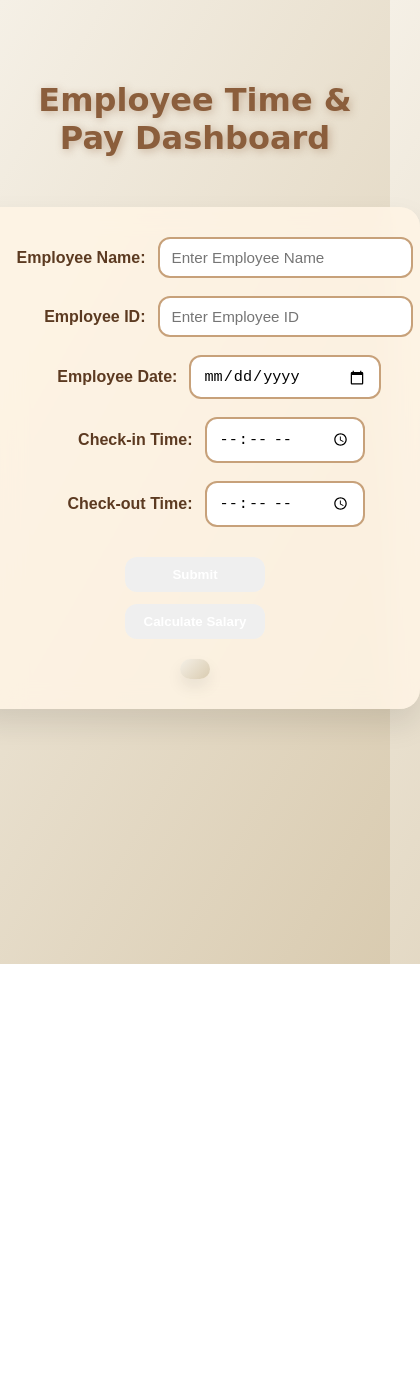
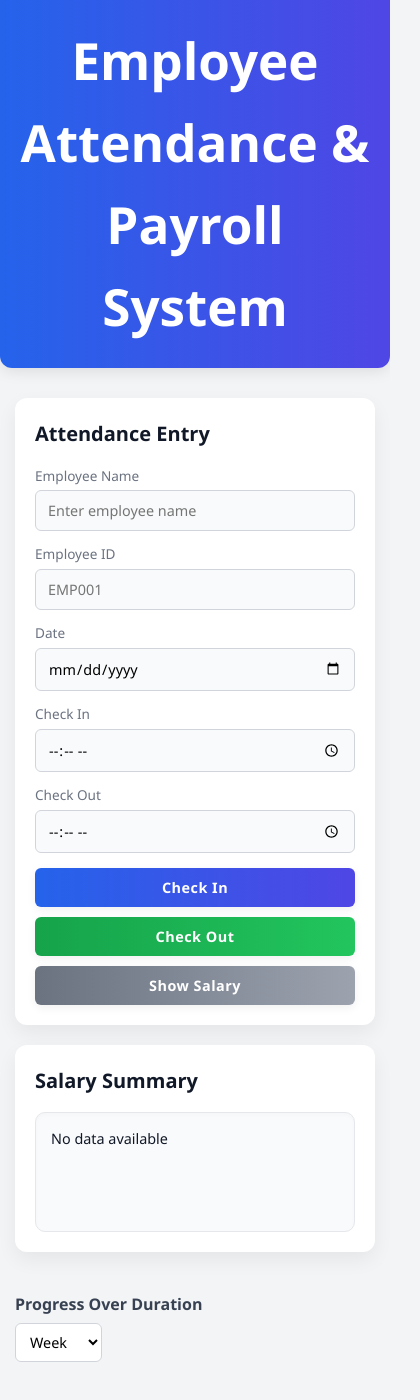
Before and after one commit to pamithkodekal/Employee-Management, a plain HTML site: page index.html in a window 390 px wide. Shown: the whole page, 420 px wide, since content can reach past the window. Before the commit the page ends 964 px from the top, so only its background shows below. Drawn offline with Linux system fonts and the light colour scheme.

Commit message:
Update project files

```diff
--- a/index.html
+++ b/index.html
@@ -4,50 +4,81 @@
 <head>
     <meta charset="UTF-8">
     <meta name="viewport" content="width=device-width, initial-scale=1.0">
-    <title>Employee Time & Pay Dashboard</title>
+    <title>Employee Attendance & Payroll</title>
     <link rel="stylesheet" href="style.css">
 </head>
 
 <body>
-    <header>
-        <div class="Layout">
-            <h1>Employee Time & Pay Dashboard</h1>
-        </div>
+
+    <header class="header">
+        <h1>Employee Attendance & Payroll System</h1>
     </header>
-    <main>
-         <div class="form">
-            <div class="row">
-                <label>Employee Name:</label>
-                <input id="Empname" type="text" placeholder="Enter Employee Name">
+
+    <main class="container">
+
+        <!-- Attendance Card -->
+        <section class="card">
+            <h2>Attendance Entry</h2>
+
+            <div class="field">
+                <label>Employee Name</label>
+                <input id="Empname" type="text" placeholder="Enter employee name">
             </div>
-            <div class="row">
-                <label>Employee ID:</label>
-                <input type="text" class="EmpID" placeholder="Enter Employee ID">
+
+            <div class="field">
+                <label>Employee ID</label>
+                <input type="text" class="EmpID" placeholder="EMP001">
             </div>
-            <div class="row">
-                <label>Employee Date:</label>
+
+            <div class="field">
+                <label>Date</label>
                 <input type="date" class="Date">
             </div>
-            <div class="row">
-                <label>Check-in Time:</label>
+
+            <div class="field">
+                <label>Check In</label>
                 <input type="time" class="Checkin">
             </div>
-            <div class="row">
-                <label>Check-out Time:</label>
+
+            <div class="field">
+                <label>Check Out</label>
                 <input type="time" class="Checkout">
             </div>
 
-            <button onclick="Submit()">Submit</button>
-            <button onclick="calculateSalary()">Calculate Salary</button>
+            <div class="buttons">
+                <button class="btn primary" onclick="checkIn()">Check In</button>
+                <button class="btn success" onclick="checkOutAndCalculate()">Check Out</button>
+                <button class="btn neutral" onclick="showSalary()">Show Salary</button>
+            </div>
+        </section>
 
-            <div id="Salary"></div>
-        </div>
+        <!-- Salary Card -->
+        <section class="card salary-card">
+            <h2>Salary Summary</h2>
+            <div id="Salary" class="salary-box">
+                No data available
+            </div>
+        </section>
+
+        <section id="drop">
+            <h4>Progress Over Duration</h4>
+        <select id="periodType" onchange="showGroupedHours()">
+            <option value="week">Week</option>
+            <option value="month">Month</option>
+            <option value="year">Year</option>
+        </select>
+        </section>
+
+        <div id="groupedHours"></div>
 
 
     </main>
-    <script src="main.js"></script>
 
-
+    <script src="js/data.js"></script>
+    <script src="js/attendance.js"></script>
+    <script src="js/salary.js"></script>
+    <script src="js/ui.js"></script>
+     <script src="js/graph.js"></script>
 </body>
 
 </html>
--- /dev/null
+++ b/js/data.js
@@ -0,0 +1,5 @@
+let employees = JSON.parse(localStorage.getItem("employees")) || [];
+
+function saveData() {
+    localStorage.setItem("employees", JSON.stringify(employees));
+}
--- /dev/null
+++ b/js/graph.js
@@ -0,0 +1,87 @@
+// -----------------------------
+// Group hours & salary by period
+// periodType: "week", "month", "year"
+// -----------------------------
+function getGroupedData(empId, periodType = "month") {
+    const employee = employees.find(e => e.empId === empId);
+    if (!employee) return null;
+
+    const data = {}; // { periodKey: { hours: x, salary: y } }
+
+    employee.attendance.forEach(record => {
+        if (!record.checkOut) return;
+
+        const d = new Date(record.date);
+        let key;
+
+        // Determine the period key
+        if (periodType === "week") {
+            const weekNum = Math.ceil(
+                ((d - new Date(d.getFullYear(), 0, 1)) / 86400000 + new Date(d.getFullYear(), 0, 1).getDay() + 1) / 7
+            );
+            key = `${d.getFullYear()}-W${weekNum}`;
+        } else if (periodType === "month") {
+            key = `${d.getFullYear()}-${String(d.getMonth() + 1).padStart(2, '0')}`;
+        } else { // year
+            key = `${d.getFullYear()}`;
+        }
+
+        // Initialize if not exists
+        if (!data[key]) data[key] = { hours: 0, salary: 0 };
+
+        // Add hours and daily salary
+        data[key].hours += record.hours;
+        data[key].salary += record.salary;
+    });
+
+    // Add monthly bonuses (>24 days / full month)
+    if (periodType === "month") {
+        for (const key in data) {
+            const [year, month] = key.split("-").map(Number);
+            const periodRecords = employee.attendance.filter(r => {
+                const pd = new Date(r.date);
+                return pd.getFullYear() === year && pd.getMonth() + 1 === month && r.checkOut;
+            });
+
+            const totalDaysInMonth = new Date(year, month, 0).getDate();
+
+            if (periodRecords.length > 24) data[key].salary += 1000;
+            if (periodRecords.length === totalDaysInMonth) data[key].salary += 2000;
+        }
+    }
+
+    return data;
+}
+
+// -----------------------------
+// Display grouped hours & salary
+// -----------------------------
+function showGroupedHours() {
+    const empId = document.querySelector(".EmpID").value;
+    const periodType = document.getElementById("periodType").value;
+
+    const data = getGroupedData(empId, periodType);
+
+    if (!data) {
+        document.getElementById("groupedHours").innerHTML = "No data available";
+        return;
+    }
+
+    let html = `<table border="1" style="border-collapse: collapse; width: 100%;">
+                    <tr>
+                        <th>Period</th>
+                        <th>Hours Worked</th>
+                        <th>Salary</th>
+                    </tr>`;
+
+    for (const key in data) {
+        html += `<tr>
+                    <td>${key}</td>
+                    <td>${data[key].hours.toFixed(2)}</td>
+                    <td>₹${data[key].salary.toFixed(2)}</td>
+                 </tr>`;
+    }
+
+    html += "</table>";
+    document.getElementById("groupedHours").innerHTML = html;
+}
--- /dev/null
+++ b/js/salary.js
@@ -0,0 +1,91 @@
+function checkOutAndCalculate() {
+    const empId = document.querySelector(".EmpID").value.trim();
+    const date = document.querySelector(".Date").value;
+    const checkOutTime = document.querySelector(".Checkout").value;
+
+    if (!empId || !date || !checkOutTime) {
+        alert("All fields are required");
+        return;
+    }
+
+    // Find employee
+    let employee = employees.find(e => e.empId === empId);
+    if (!employee) {
+        alert("Employee not found");
+        return;
+    }
+
+    // Find attendance record
+    let record = employee.attendance.find(a => a.date === date);
+    if (!record) {
+        alert("No check-in found for this date");
+        return;
+    }
+
+    if (record.checkOut) {
+        alert("Check-out already done");
+        return;
+    }
+
+    record.checkOut = checkOutTime;
+
+    // ----- TIME CALCULATION -----
+    const [inH, inM] = record.checkIn.split(":").map(Number);
+    const [outH, outM] = checkOutTime.split(":").map(Number);
+
+    const totalMinutes = (outH * 60 + outM) - (inH * 60 + inM);
+    if (totalMinutes <= 0) {
+        alert("Invalid checkout time");
+        record.checkOut = null;
+        return;
+    }
+
+    const hours = totalMinutes / 60;
+    record.hours = hours;
+
+    // ----- DAILY SALARY -----
+    let dailySalary = 0;
+    if (hours > 7.45) dailySalary = 500;
+    else if (hours > 1) dailySalary = 150;
+    else dailySalary = 10;
+
+    // Sunday/weekday bonus
+    dailySalary += new Date(date).getDay() === 0 ? 500 : 100;
+    record.salary = dailySalary;
+
+    // ----- MONTHLY SALARY -----
+    const month = new Date(date).getMonth();
+    const year = new Date(date).getFullYear();
+
+    const workingDays = employee.attendance.filter(a => {
+        const d = new Date(a.date);
+        return (
+            d.getMonth() === month &&
+            d.getFullYear() === year &&
+            a.checkIn &&
+            a.checkOut
+        );
+    });
+
+    // Sum all salaries for worked days
+    let totalSalary = workingDays.reduce((sum, day) => sum + day.salary, 0);
+
+    const totalDaysInMonth = new Date(year, month + 1, 0).getDate();
+
+    // Apply bonus logic
+    if (workingDays.length > 24) {
+        totalSalary += 1000; // +1000 for >24 days
+    }
+    if (workingDays.length === totalDaysInMonth) {
+        totalSalary += 2000; // +2000 if worked full month
+    }
+
+    saveData();
+
+    showResult(
+        `Check-out successful ✅
+Employee: ${employee.name}
+Hours Worked Today: ${hours.toFixed(2)}
+Total Salary This Month: ₹${totalSalary}`
+    );
+}
--- /dev/null
+++ b/js/ui.js
@@ -0,0 +1,44 @@
+function showSalary() {
+    const empId = document.querySelector(".EmpID").value;
+    const date = document.querySelector(".Date").value;
+
+    let employee = employees.find(e => e.empId === empId);
+    if (!employee) {
+        alert("Employee not found");
+        return;
+    }
+
+    let record = employee.attendance.find(a => a.date === date);
+    if (!record || !record.checkOut) {
+        alert("No completed attendance found");
+        return;
+    }
+
+    // Monthly calculation
+    const month = new Date(date).getMonth();
+    const year = new Date(date).getFullYear();
+
+    const workingDays = employee.attendance.filter(a => {
+        const d = new Date(a.date);
+        return d.getMonth() === month && d.getFullYear() === year && a.checkIn && a.checkOut;
+    });
+
+    let totalSalary = workingDays.reduce((sum, day) => sum + day.salary, 0);
+    const totalDaysInMonth = new Date(year, month + 1, 0).getDate();
+
+    if (workingDays.length > 24) totalSalary += 1000;
+    if (workingDays.length === totalDaysInMonth) totalSalary += 2000;
+
+    document.getElementById("Salary").innerText =
+        `Employee: ${employee.name}
+Date: ${record.date}
+Hours Worked Today: ${record.hours.toFixed(2)}
+Daily Salary: ₹${record.salary}
+Total Salary This Month: ₹${totalSalary}`;
+
+let bonusNote = "";
+if (workingDays.length > 24) bonusNote += "+₹1000 (Worked >24 days)\n";
+if (workingDays.length === totalDaysInMonth) bonusNote += "+₹2000 (Full month)\n";
+
+
+}
--- a/main.js
+++ /dev/null
@@ -1,63 +0,0 @@
-let Name, empid, intime, outtime, empDay; // declare globally
-
-function Submit() {
-    Name = document.getElementById("Empname").value;
-    empid = document.getElementsByClassName("EmpID")[0].value;
-    empDate = document.getElementsByClassName("Date")[0].value;
-    intime = document.getElementsByClassName("Checkin")[0].value;
-    outtime = document.getElementsByClassName("Checkout")[0].value;
-
-    console.log(name, empid, empDate, intime, outtime);
-}
-
-function calculateSalary() {
-    if (!intime || !outtime) {
-        alert("Please submit the form first!");
-        return;
-    }
-
-    let salary = 0;
-
-    const [inH, inM] = intime.split(":").map(Number);
-    const [outH, outM] = outtime.split(":").map(Number);
-
-    const inMinutes = inH * 60 + inM;
-    const outMinutes = outH * 60 + outM;
-
-    const totalTime = outMinutes >= inMinutes
-        ? outMinutes - inMinutes
-        : (1440 - inMinutes) + outMinutes;
-
-    console.log("Total hours:", totalTime / 60);
-
-    const totalHours = totalTime / 60;
-
-    if (totalHours > 7.45 && totalHours <= 10) {
-        salary = 500;
-    } else if (totalHours > 1 && totalHours <= 7) {
-        salary = 150;
-    } else if (totalHours <= 1) {
-        salary = 10;
-    }
-
-
-    console.log(salary);
-
-    const dateStr = empDay;
-    const dateObj = new Date(dateStr);
-
-    const days = ["Sunday", "Monday", "Tuesday", "Wednesday", "Thursday", "Friday", "Saturday"];
-    const dayName = days[dateObj.getDay()];
-
-    if (dayName == "Sunday") {
-        salary += 500;
-    }
-    else {
-        salary += 100;
-    }
-
-    const rsala = document.getElementById("Salary");
-    rsala.innerText = `Employee:${Name} | Total Hour worked ${totalTime.toFixed(2)}| Total Salary = ${salary}`;
-    console.log(salary);
-
-}
--- a/style.css
+++ b/style.css
@@ -1,125 +1,204 @@
-/* ===== Global Body ===== */
-body {
-    font-family: 'Poppins', sans-serif;
-    background: linear-gradient(120deg, #f5f0e6, #d9cbb0); /* soft browns */
-    min-height: 100vh;
+
+* {
     margin: 0;
-    display: flex;
-    flex-direction: column;
-    align-items: center;
-    padding: 60px 20px; /* add more top padding so header & form don't overlap */
+    padding: 0;
+    box-sizing: border-box;
+    font-family: 'Segoe UI', Roboto, sans-serif;
+    transition: all 0.3s ease;
 }
 
-/* ===== Header ===== */
-header h1 {
-    font-family: 'Luckiest Guy', cursive;
-    font-size: 2rem;
-    text-align: center;
-    color: #8b5e3c; /* deep brown */
-    margin-bottom: 50px; /* space between header & form */
-    text-shadow: 2px 2px 8px rgba(139,94,60,0.4);
+body {
+    background: #f3f4f6; /* Light gray background */
+    color: #111827;
+    line-height: 1.6;
 }
 
-/* ===== Form Container ===== */
-.form {
-    display: flex;
-    flex-direction: column;
-    align-items: center;
-    background: rgba(255, 245, 230, 0.85); /* light brown glass effect */
-    backdrop-filter: blur(12px);
-    padding: 30px 25px;
-    border-radius: 20px;
-    box-shadow: 0 15px 30px rgba(0,0,0,0.1);
-    width: 400px;
+
+.header {
+    background: linear-gradient(90deg, #2563eb, #4f46e5);
+    color: #ffffff;
+    padding: 20px 15px;
+    text-align: center;
+    font-size: 1.6rem;
+    font-weight: 600;
+    border-bottom-left-radius: 12px;
+    border-bottom-right-radius: 12px;
+    box-shadow: 0 3px 15px rgba(0,0,0,0.1);
+}
+
+
+.container {
+    max-width: 1000px;
+    margin: 30px auto;
+    display: grid;
+    grid-template-columns: repeat(auto-fit, minmax(320px, 1fr));
+    gap: 20px;
+    padding: 0 15px;
+}
+
+.card {
+    background: #ffffff;
+    padding: 20px 20px;
+    border-radius: 12px;
+    box-shadow: 0 8px 20px rgba(0,0,0,0.06);
     transition: transform 0.3s ease, box-shadow 0.3s ease;
 }
 
-.form:hover {
-    transform: translateY(-5px);
-    box-shadow: 0 20px 40px rgba(0,0,0,0.15);
+.card:hover {
+    transform: translateY(-3px);
+    box-shadow: 0 12px 28px rgba(0,0,0,0.10);
 }
 
-/* ===== Form Rows ===== */
-.row {
-    display: grid;
-    grid-template-columns: 140px 1fr;
-    align-items: center;
-    gap: 12px;
-    margin-bottom: 18px;
+.card h2 {
+    margin-bottom: 15px;
+    font-size: 1.25rem;
+    color: #111827;
+    font-weight: 600;
 }
 
-/* ===== Labels ===== */
-label {
-    text-align: right;
-    font-weight: 600;
-    color: #5c3a21; /* darker brown */
+
+.field {
+    margin-bottom: 12px;
 }
 
-/* ===== Inputs ===== */
-input {
+.field label {
+    display: block;
+    margin-bottom: 4px;
+    font-size: 0.85rem;
+    color: #6b7280;
+    font-weight: 500;
+}
+
+.field input {
     width: 100%;
     padding: 10px 12px;
-    border-radius: 12px;
-    border: 2px solid #c7a17a; /* medium brown */
+    border-radius: 6px;
+    border: 1px solid #d1d5db;
+    font-size: 0.9rem;
     outline: none;
-    font-size: 0.95rem;
-    transition: border 0.3s, box-shadow 0.3s;
+    background: #f9fafb;
 }
 
-input:focus {
-    border-color: #8b5e3c; /* deep brown on focus */
-    box-shadow: 0 0 8px rgba(139,94,60,0.3);
+.field input:focus {
+    border-color: #4f46e5;
+    box-shadow: 0 0 0 2px rgba(79,70,229,0.2);
 }
 
-/* ===== Buttons ===== */
-button {
-    margin-top: 12px;
-    width: 140px;
+
+.buttons {
+    display: flex;
+    gap: 10px;
+    margin-top: 15px;
+}
+
+.btn {
+    flex: 1;
     padding: 10px 0;
     border: none;
-    border-radius: 12px;
+    border-radius: 6px;
+    font-size: 0.9rem;
     font-weight: 600;
-    color: #fff;
     cursor: pointer;
+    letter-spacing: 0.5px;
+    box-shadow: 0 3px 10px rgba(0,0,0,0.06);
     transition: all 0.3s ease;
 }
 
-button:nth-child(1) {
-    background: linear-gradient(135deg, #c7a17a, #d9b382); /* brown gradient */
-    color: #fff;
-    margin-right: 12px;
+.btn:hover {
+    transform: translateY(-2px);
+    box-shadow: 0 6px 15px rgba(0,0,0,0.10);
 }
 
-button:nth-child(1):hover {
-    transform: scale(1.05);
-    box-shadow: 0 6px 12px rgba(199,161,122,0.4);
-}
-
-button:nth-child(2) {
-    background: linear-gradient(135deg, #a67c52, #b8926f); /* darker brown gradient */
+.primary {
+    background: linear-gradient(90deg, #2563eb, #4f46e5);
     color: #fff;
 }
 
-button:nth-child(2):hover {
-    transform: scale(1.05);
-    box-shadow: 0 6px 12px rgba(166,124,82,0.4);
+.success {
+    background: linear-gradient(90deg, #16a34a, #22c55e);
+    color: #fff;
 }
 
-/* ===== Salary Result ===== */
-#Salary {
-    margin-top: 20px;
-    font-weight: 600;
-    font-size: 1.05rem;
-    text-align: center;
-    padding: 10px 15px;
-    border-radius: 12px;
-    background: linear-gradient(135deg, #f5f0e6, #d9cbb0); /* soft brown gradient */
-    box-shadow: 0 8px 16px rgba(0,0,0,0.08);
-    color: #5c3a21; /* darker brown */
-    transition: all 0.3s ease;
+.neutral {
+    background: linear-gradient(90deg, #6b7280, #9ca3af);
+    color: #fff;
 }
 
-#Salary:hover {
-    transform: scale(1.02);
-    box-shadow: 0 12px 24px rgba(0,0,0,0.1);
+
+.salary-box {
+    background: #f9fafb;
+    padding: 15px;
+    border-radius: 10px;
+    font-size: 0.9rem;
+    color: #111827;
+    line-height: 1.5;
+    min-height: 120px;
+    border: 1px solid #e5e7eb;
+    box-shadow: inset 0 2px 4px rgba(0,0,0,0.02);
 }
+
+
+#drop {
+    margin-top: 10px;
+    padding: 10px 0;
+}
+
+#drop h4 {
+    margin-bottom: 6px;
+    font-size: 1rem;
+    color: #374151;
+}
+
+#periodType {
+    padding: 8px 10px;
+    border-radius: 6px;
+    border: 1px solid #d1d5db;
+    background: #ffffff;
+    font-size: 0.9rem;
+}
+
+
+#groupedHours table {
+    width: 100%;
+    border-collapse: collapse;
+    margin-top: 12px;
+}
+
+#groupedHours th, #groupedHours td {
+    padding: 10px 8px;
+    text-align: center;
+    border-bottom: 1px solid #e5e7eb;
+    font-size: 0.88rem;
+}
+
+#groupedHours th {
+    background: #4f46e5;
+    color: #fff;
+    font-weight: 600;
+}
+
+#groupedHours tr:hover td {
+    background: #f3f4f6;
+}
+/* Export Button */
+.btn.export {
+    background: linear-gradient(90deg, #f59e0b, #d97706); /* Amber gradient */
+    color: #fff;
+}
+
+.btn.export:hover {
+    transform: translateY(-2px);
+    box-shadow: 0 6px 15px rgba(0,0,0,0.12);
+}
+
+
+
+@media (max-width: 768px) {
+    .container {
+        grid-template-columns: 1fr;
+    }
+
+    .buttons {
+        flex-direction: column;
+    }
+}
```
Also changed, not shown: js/attendance.js (added, +38 -0 lines), js/export.js (added, +40 -0 lines), 1 other file.
